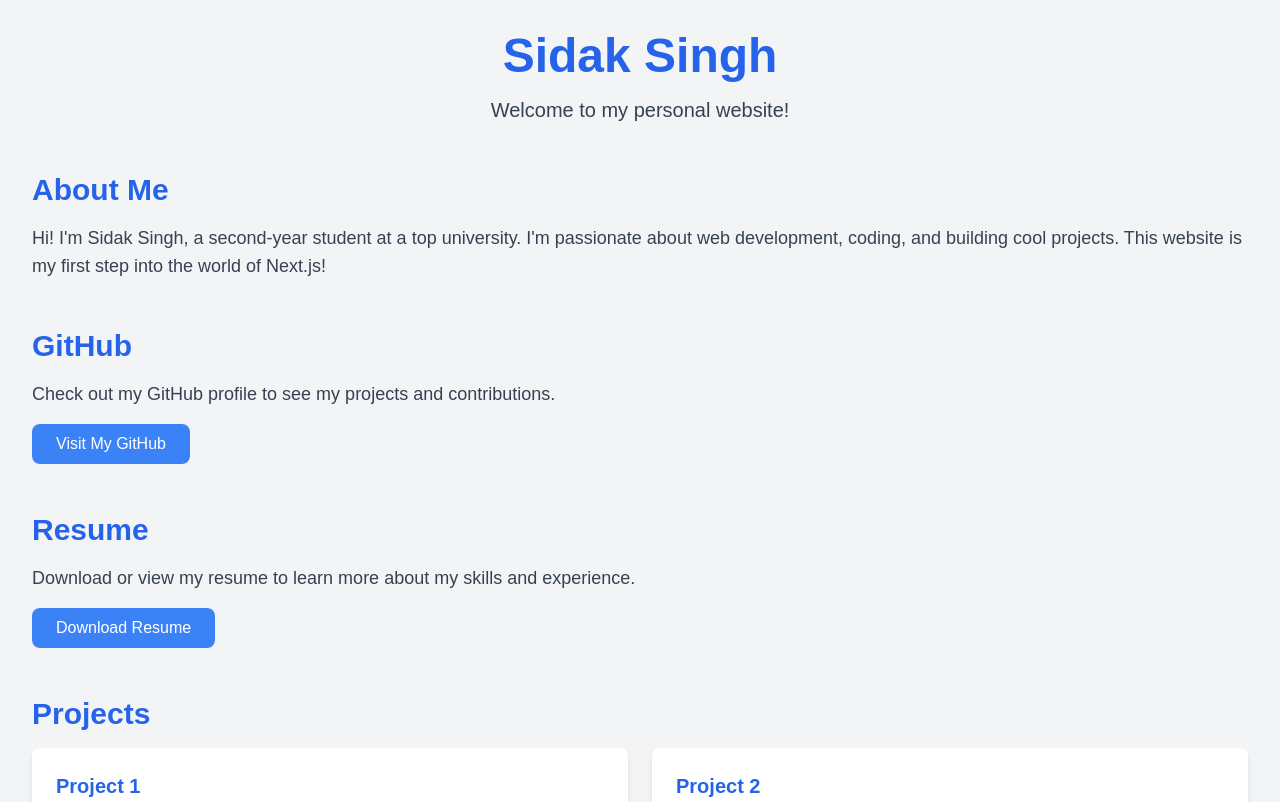
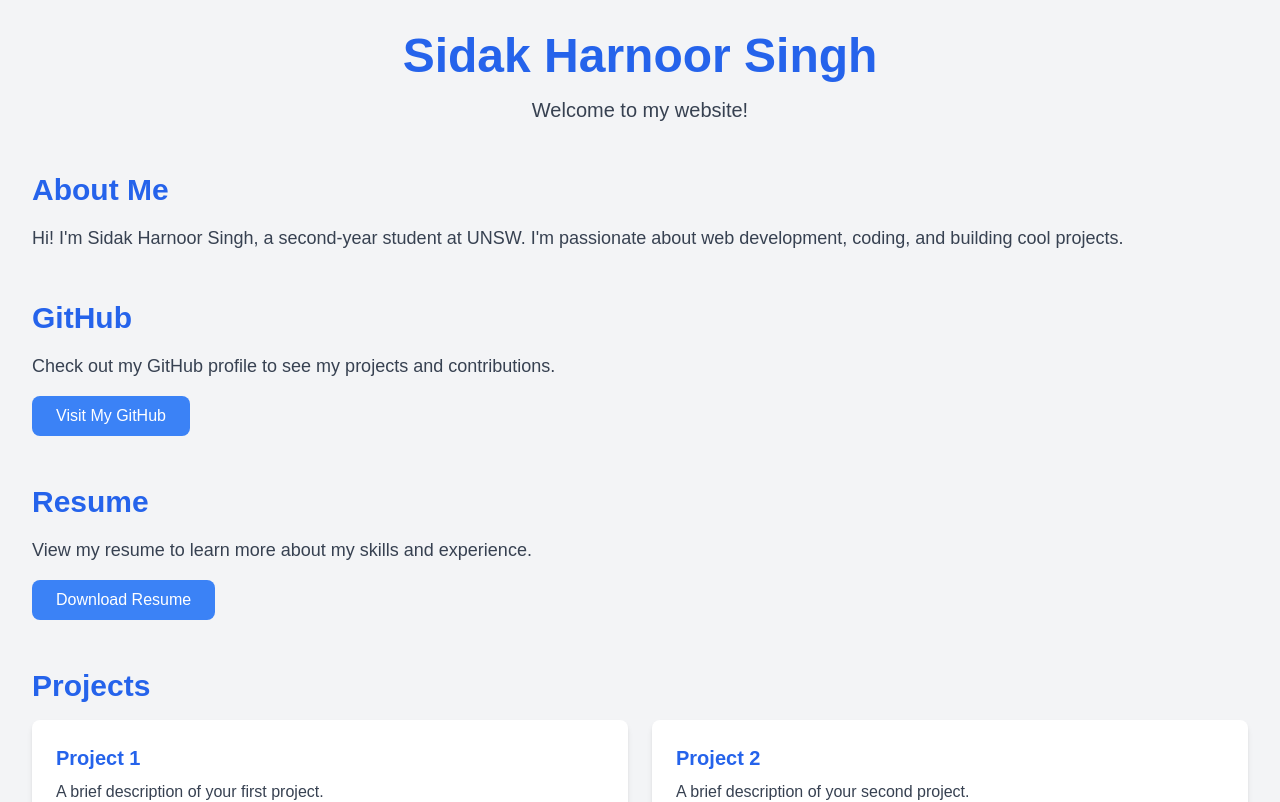
Before and after one commit to sidak005/website, a Next.js app: page / in a window 1280 px wide. Shown: the top 802 px of the page. Built offline with nearby package versions, Linux system fonts and the light colour scheme.

Commit message:
changed name from sidak singh to sidak harnoor singh

```diff
--- a/pages/index.js
+++ b/pages/index.js
@@ -5,15 +5,15 @@ export default function Home() {
     <div className="min-h-screen bg-gray-100 p-8">
       {/* Header */}
       <header className="text-center mb-12">
-        <h1 className="text-5xl font-bold text-blue-600 mb-4">Sidak Singh</h1>
-        <p className="text-xl text-gray-700">Welcome to my personal website!</p>
+        <h1 className="text-5xl font-bold text-blue-600 mb-4">Sidak Harnoor Singh</h1>
+        <p className="text-xl text-gray-700">Welcome to my website!</p>
       </header>
 
       {/* About Section */}
       <section className="mb-12">
         <h2 className="text-3xl font-bold text-blue-600 mb-4">About Me</h2>
         <p className="text-lg text-gray-700">
-          Hi! I'm Sidak Singh, a second-year student at a top university. I'm passionate about web development, coding, and building cool projects. This website is my first step into the world of Next.js!
+          Hi! I'm Sidak Harnoor Singh, a second-year student at UNSW. I'm passionate about web development, coding, and building cool projects.
         </p>
       </section>
 
@@ -37,7 +37,7 @@ export default function Home() {
       <section className="mb-12">
         <h2 className="text-3xl font-bold text-blue-600 mb-4">Resume</h2>
         <p className="text-lg text-gray-700 mb-4">
-          Download or view my resume to learn more about my skills and experience.
+          View my resume to learn more about my skills and experience.
         </p>
         <a
           href="/path/to/your/resume.pdf"
```
